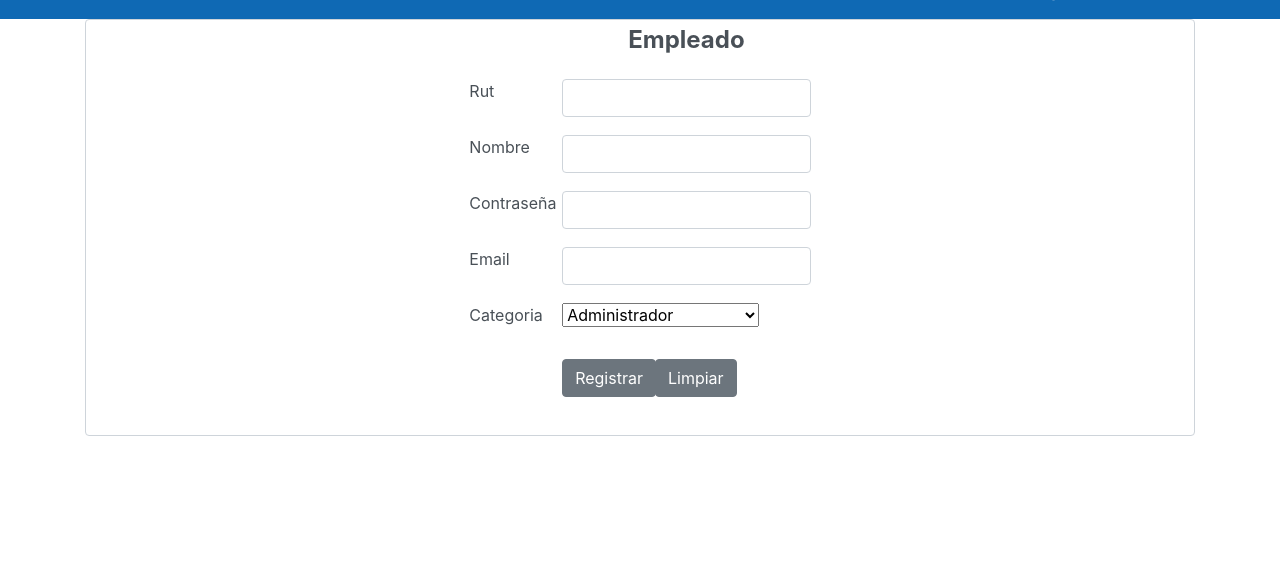
After one commit to maxquevedo/examen_dai, a PHP site: page /php/Views/form-empleado.php in a window 1280 px wide. The commit adds this page. Shown: the part 237-800 px from the top of the page. Run offline with PHP 8.4, Linux system fonts and the light colour scheme.

Commit message:
New Form empleado + registra empleado
Correciones de los form

```diff
--- /dev/null
+++ b/Views/form-empleado.php
@@ -0,0 +1,71 @@
+<?php
+	include('head.php');
+?>
+<form class="form-control" method="post" action="registraEmpleado.php" name="registrar">
+	<div class="row form-group ">
+		<h4 class=" col-lg-9 font-weight-bold offset-md-2 text-center"> Empleado</h4>
+	</div>
+	<div class="row form-group">
+		<div class="col-md-1 offset-md-4 form-group">
+				<span>Rut  </span>
+		</div>
+		<div class="col-lg-3 ">
+			<input id="rutEmpleado" type="text" class="form-control" name="rutEmpleado">
+		</div>
+	</div>
+	<div class="row form-group">
+		<div class="col-md-1 offset-md-4 form-group">
+				<span>Nombre  </span>
+		</div>
+		<div class="col-lg-3 ">
+			<input id="nombreEmpleado" type="text" class="form-control" name="nombreEmpleado">
+		</div>
+	</div>
+	<div class="row form-group">
+		<div class="col-md-1 offset-md-4 form-group">
+				<span>Contraseña  </span>
+		</div>
+		<div class="col-lg-3 ">
+			<input id="passwordEmpleado" type="password" class="form-control" name="passwordEmpleado">
+		</div>
+	</div>
+	<div class="row form-group">
+		<div class="col-md-1 offset-md-4 form-group">
+				<span>Email  </span>
+		</div>
+		<div class="col-lg-3 ">
+			<input id="emailEmpleado" type="email" class="form-control" name="emailEmpleado">
+		</div>
+	</div>
+	<div class="row form-group">
+		<div class="col-md-1 offset-md-4 form-group">
+				<span>Categoria </span>
+		</div>
+		<div class="col-lg-3 ">
+			<select name="categoriaEmpleado">
+	    <option value="A">Administrador</option>
+	    <option value="R">Receptor de Muestras</option>
+	    <option value="T">Tecnico de Laboratorio</option>
+	  </select>
+		</div>
+	</div>
+	<div class="row form-group">
+		<div class="col-md-1 offset-md-5 form-group">
+			<button type="submit" class="btn btn-secondary">Registrar</button>
+		</div>
+		<div class="col-md-1">
+			<button id="btnLimpiar" class="btn btn-secondary">Limpiar</button>
+		</div>
+	</div>
+</form>
+<script>
+	$("#btnLimpiar").click(function(e){
+		e.preventDefault();
+		$("#rutEmpleado").val('');
+		$("#nombreEmpleado").val('');
+		$("#passwordEmpleado").val('');
+		$("#emailEmpleado").val('');
+		$("#categoriaEmpleado").val('');
+	})
+</script>
+</div>
```
Also changed, not shown: Controller/registrarEmpleado.php (added, +17 -0 lines), Views/form-empresa.php (+5 -3 lines), Views/form-particular.php (+5 -2 lines).
